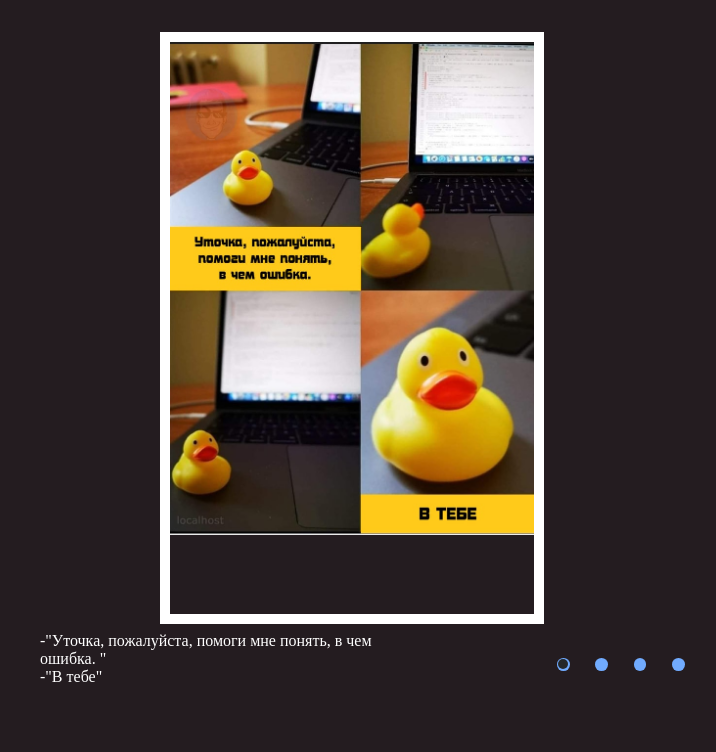
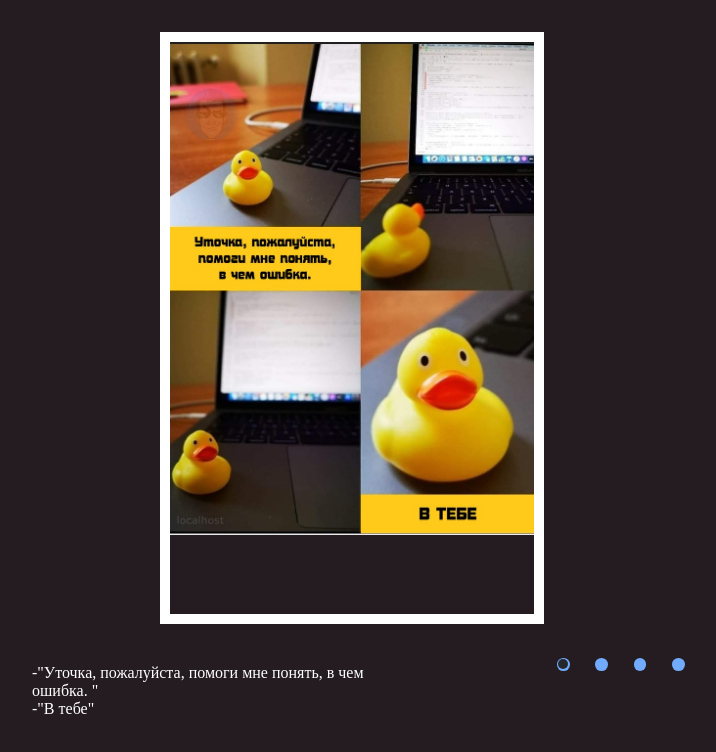
Before and after one commit to ArtemDubovov/cssMemSlider, a plain HTML site: page cssMemSlider/index.html in a window 1280 px wide. Shown: the whole page, without its empty margins (288-1004 px from the left). Drawn offline with Linux system fonts and the light colour scheme.

Commit message:
fix: fix padding titles (12 май 2022 г. 20:35:39)

```diff
--- a/cssMemSlider/style.css
+++ b/cssMemSlider/style.css
@@ -121,7 +121,7 @@
     width: 100%;
     opacity: 0;
     transition: 1s opacity;
-    padding: 0.5rem;
+    padding-top: 2.5rem;
 }
 
 /* Карусель картинок */
```
